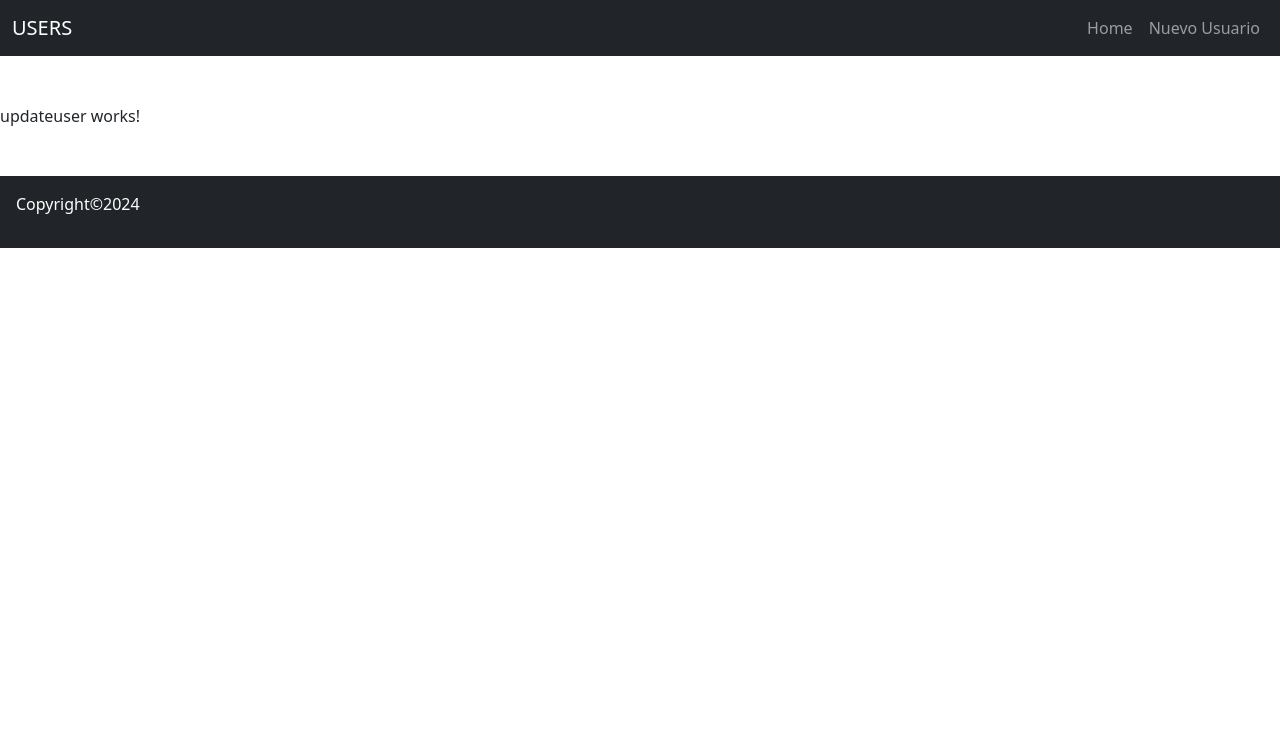
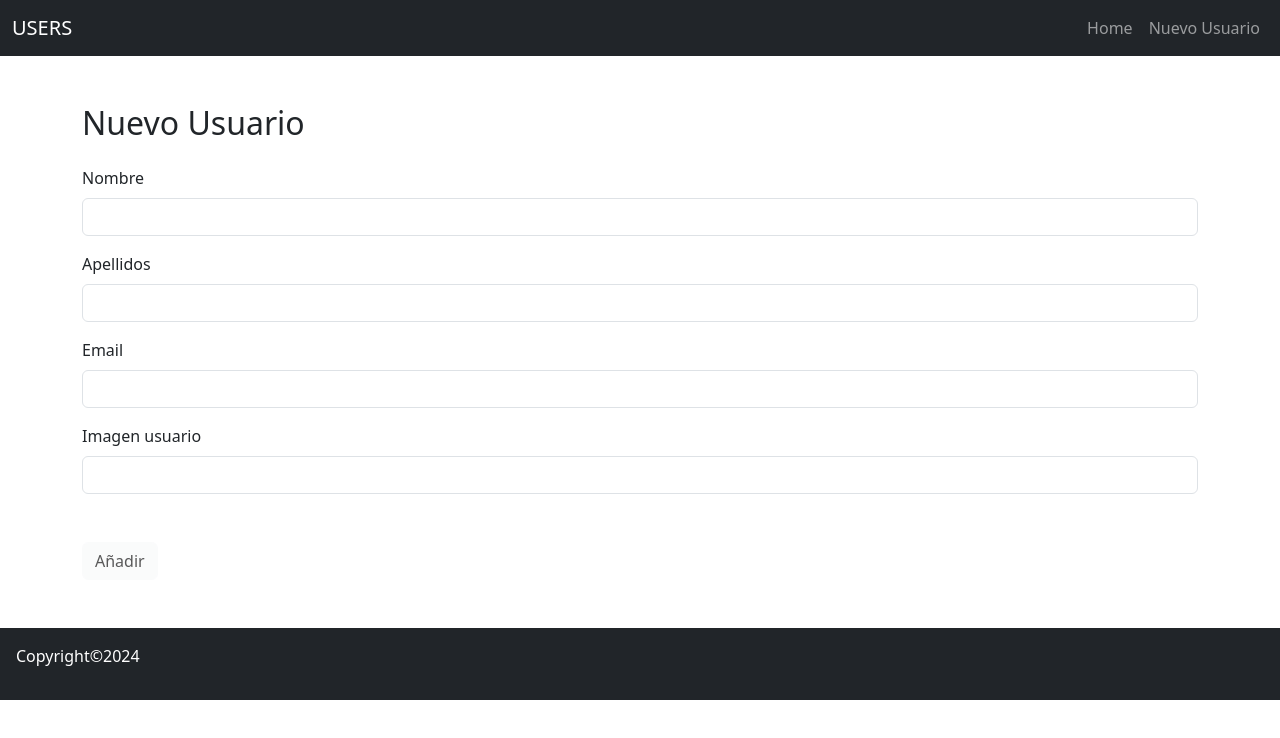
Before and after one commit to josuegamonal/UNIR_actividad_06, an Angular app: page /updateuser/1 in a window 1280 px wide. Shown: the top 738 px of the page. Built offline with nearby package versions, Linux system fonts and the light colour scheme; no server answers.

Commit message:
botones de actualizar y crear del formulario funcionando

```diff
--- a/src/app/components/botones/botones.component.html
+++ b/src/app/components/botones/botones.component.html
@@ -1,4 +1,4 @@
-<div class="d-flex gap-1">
+<div class="d-flex gap-1 mt-3">
 	@if(parent === 'root') {
 		<a class="btn btn-light btn-sm" [routerLink]="['/user', idUser]"> Ver detalle</a>
 		<a class="btn btn-light btn-sm" [routerLink]="['/updateuser', idUser]"> Actualizar</a>
--- a/src/app/components/botones/botones.component.ts
+++ b/src/app/components/botones/botones.component.ts
@@ -11,5 +11,6 @@ import { RouterLink } from '@angular/router';
 export class BotonesComponent {
 	@Input() parent: string = ""
 	@Input() idUser: string | undefined = ""
+	@Input() id: string | undefined = ""
 
 }
--- a/src/app/components/form/form.component.html
+++ b/src/app/components/form/form.component.html
@@ -1,26 +1,55 @@
-<p>form works!</p>
 
 <section >
-	<h2>{{tipo}} Usuario</h2>
+	@if (userForm.value._id){
+		<h2>Actualizar Usuario</h2>
+	}@else { <h2>Nuevo Usuario</h2>
+	}
+
 	<form [formGroup]="userForm" (ngSubmit)="getDataForm()">
 		<div>
-			<label class="form-label mt-3" for="name">Nombre</label>
-			<input class="form-control" type="text" id="name" formControlName="name">
+			<label class="form-label mt-3" for="first_name">Nombre</label>
+			<input class="form-control" type="text" id="first_name" formControlName="first_name">
+
+			@if(checkControl('first_name', 'required') ){
+				<p class="error text-danger">Campo obligatorio</p>
+				}
 		</div>
 		<div>
-			<label class="form-label mt-3" for="surname">Apellidos</label>
-			<input class="form-control" type="text" id="surname" formControlName="surname">
+			<label class="form-label mt-3" for="last_name">Apellidos</label>
+			<input class="form-control" type="text" id="last_name" formControlName="last_name">
+
+			@if(checkControl('last_name', 'required') ){
+				<p class="error text-danger">Campo obligatorio</p>
+				}
 		</div>
 		<div>
 			<label class="form-label mt-3" for="email">Email</label>
 			<input class="form-control" type="text" id="email" formControlName="email">
+
+			@if(checkControl('email', 'required') ){
+				<p class="error text-danger">Campo obligatorio</p>
+				}
+
+			<!-- @if(checkControl('email', 'pattern')){
+				<p class="error text-danger">Campo no es de tipo email</p>
+				} -->
+
 		</div>
 		<div>
 			<label class="form-label mt-3" for="image">Imagen usuario</label>
 			<input class="form-control" type="text" id="image" formControlName="image">
+
+			@if(checkControl('image', 'required') ){
+				<p class="error text-danger">Campo obligatorio</p>
+				}
 		</div>
-		<input class="btn btn-light mt-5" type="submit" value="Enviar">
-		<input class="btn btn-light mt-5" type="submit" value="Actualizar">
+		@if (userForm.value._id) {
+
+			<input class="btn btn-light mt-5" type="submit" value="Actualizar" [disabled]="!userForm.valid">
+
+
+		} @else {
+			<input class="btn btn-light mt-5" type="submit" value="Añadir" [disabled]="!userForm.valid">	}
 
 	</form>
 </section>
--- a/src/app/components/form/form.component.ts
+++ b/src/app/components/form/form.component.ts
@@ -1,5 +1,7 @@
-import { Component } from '@angular/core';
-import { FormControl, FormGroup, ReactiveFormsModule } from '@angular/forms';
+import { Component, inject } from '@angular/core';
+import { FormControl, FormGroup, ReactiveFormsModule, Validators } from '@angular/forms';
+import { UsersService } from '../../services/users.service';
+import { ActivatedRoute, Router } from '@angular/router';
 
 @Component({
   selector: 'app-form',
@@ -9,20 +11,87 @@ import { FormControl, FormGroup, ReactiveFormsModule } from '@angular/forms';
   styleUrl: './form.component.css'
 })
 export class FormComponent {
-	tipo: string = "Nuevo";
 	userForm: FormGroup;
+	userServices = inject(UsersService)
+	router = inject(Router)
+	activatedRoute = inject(ActivatedRoute)
 
 	constructor() {
 		this.userForm = new FormGroup({
-			name: new FormControl('', []),
-			surname: new FormControl('', []),
-			email: new FormControl('', []),
-			image: new FormControl('', [])
-		}, [])
+			first_name: new FormControl(null, [
+				Validators.required,
+			]),
+			last_name: new FormControl(null, [
+				Validators.required
+			]),
+			email: new FormControl(null, [
+				Validators.required,
+				// Validators.pattern(/^[\w-.]+@([\w-]+\.)+[\w-]{2,4}$/)
+			]),
+			image: new FormControl(null, [
+				Validators.required
+			])
+		})
 	}
 
-	getDataForm() {
-		console.log(this.userForm.value);
+ngOnInit() {
+	this.activatedRoute.params.subscribe(async(params:any) => {
+console.log(params);
+if(params.id){
+	const response = await this.userServices.getUserById(params.id)
+	console.log("response para update",response);
+
+			this.userForm = new FormGroup({
+
+			_id: new FormControl(response._id),
+			first_name: new FormControl(response.first_name, [
+				Validators.required,
+			]),
+			last_name: new FormControl(response.last_name, [
+				Validators.required
+			]),
+			email: new FormControl(response.email, [
+				Validators.required,
+				// Validators.pattern(/^[\w-.]+@([\w-]+\.)+[\w-]{2,4}$/)
+			]),
+			image: new FormControl(response.image, [
+				Validators.required
+			])
+		})
+
+
+}
+
+	})
+}
+
+	checkControl(formControlName: string, validador: string): boolean | undefined {
+		return this.userForm.get(formControlName)?.hasError(validador) && this.userForm.get(formControlName)?.touched}
+
+
+	async getDataForm() {
+
+		if(this.userForm.value._id){
+
+			const response = await this.userServices.updateUser(this.userForm.value)
+			console.log("resultado de actualizar",response);
+			if(response._id){
+				alert(`el usuari@ ${response.first_name} ${response.last_name} ha sido actualizad@ con el id ${response._id}`)
+				this.router.navigate(['/home'])}else{
+					alert("Error al actualizar usuari@")
+				}
+
+		}else{
+			const response = await this.userServices.insertUser(this.userForm.value)
+			if(response.id){
+				alert(`el usuari@ ${response.first_name} ${response.last_name} ha sido añadid@ con el id ${response.id}`)
+				this.router.navigate(['/home'])
+			}else{
+				alert("Error al añadir usuari@")
+			}
+
+		}
+
 
 	}
 }
--- a/src/app/pages/updateuser/updateuser.component.html
+++ b/src/app/pages/updateuser/updateuser.component.html
@@ -1 +1,3 @@
-<p>updateuser works!</p>
+<div class="container">
+	<app-form></app-form>
+</div>
--- a/src/app/pages/updateuser/updateuser.component.ts
+++ b/src/app/pages/updateuser/updateuser.component.ts
@@ -1,9 +1,11 @@
-import { Component } from '@angular/core';
+import { Component, Input } from '@angular/core';
+import { FormComponent } from '../../components/form/form.component';
+import { IUser } from '../../interfaces/iuser.interface';
 
 @Component({
   selector: 'app-updateuser',
   standalone: true,
-  imports: [],
+  imports: [FormComponent],
   templateUrl: './updateuser.component.html',
   styleUrl: './updateuser.component.css'
 })
--- a/src/app/pages/user-list/user-list.component.ts
+++ b/src/app/pages/user-list/user-list.component.ts
@@ -1,4 +1,4 @@
-import { Component, inject } from '@angular/core';
+import { Component, Input, inject } from '@angular/core';
 import { UsersService } from '../../services/users.service';
 import { IUsers } from '../../interfaces/iusers.interface';
 import { IUser } from '../../interfaces/iuser.interface';
@@ -17,10 +17,10 @@ import { BotonesPaginasComponent } from '../../components/botones-paginas/botone
 export class UserListComponent {
 	usersService = inject(UsersService)
 	activatedRoute = inject(ActivatedRoute)
-
 	arrUsers : IUser[] = []
 	totalPages!: number;
 	page:number = 1;
+
 
 	async ngOnInit() {
 		try {
--- a/src/app/pages/user/user.component.html
+++ b/src/app/pages/user/user.component.html
@@ -1,14 +1,14 @@
 <div class="container">
 	<div class="row align-items-center">
-		<div class=" col-sm ">
-			<img class="rounded-circle w-75 " [src]="singleUser.image" [alt]="singleUser.username">
+		<div class=" col-sm border-right">
+			<img class="rounded-circle w-75" [src]="singleUser.image" [alt]="singleUser.username">
 		</div>
 		<div class=" col-sm align-middle">
 			<h2>{{ singleUser.first_name }}</h2>
 			<h2>{{ singleUser.last_name }}</h2>
 			<p><strong>Nombre Usuario: </strong>{{ singleUser.username }}</p>
 			<p><strong>Email: </strong>{{ singleUser.email }}</p>
-			<app-botones [parent]="'user'"></app-botones>
+			<app-botones [parent]="'user'" [idUser]="singleUser._id"></app-botones>
 				</div>
 		</div>
 
--- a/src/app/pages/user/user.component.ts
+++ b/src/app/pages/user/user.component.ts
@@ -15,6 +15,7 @@ import { IUsers } from '../../interfaces/iusers.interface';
 export class UserComponent {
 	activatedRoute = inject(ActivatedRoute)
 	usersService = inject(UsersService)
+
 	singleUser!: IUser
 
 	ngOnInit() : void {
--- a/src/app/services/users.service.ts
+++ b/src/app/services/users.service.ts
@@ -26,6 +26,13 @@ getAllUsers( page : number) : Promise<IUsers>{
 
 }
 
+insertUser(formValue : IUser): Promise <IUser>{
 
+	return lastValueFrom(this.httpClient.post<IUser>(this.baseUrl, formValue))
+}
+
+updateUser(formValue : IUser): Promise <IUser>{
+	return lastValueFrom(this.httpClient.put<IUser>(this.baseUrl + `/${formValue._id}`, formValue))
+}
 
 }
```
Lines whose indentation alone changed are shown as unchanged.
